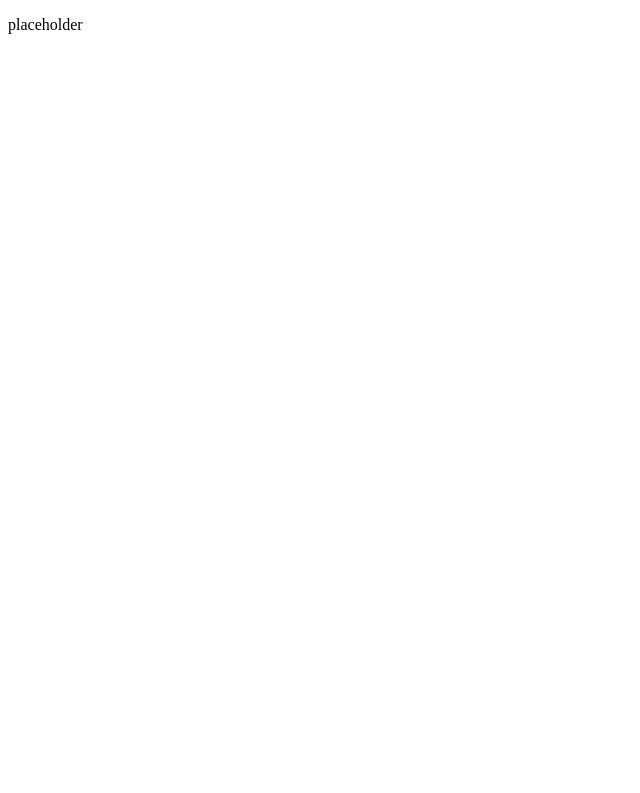
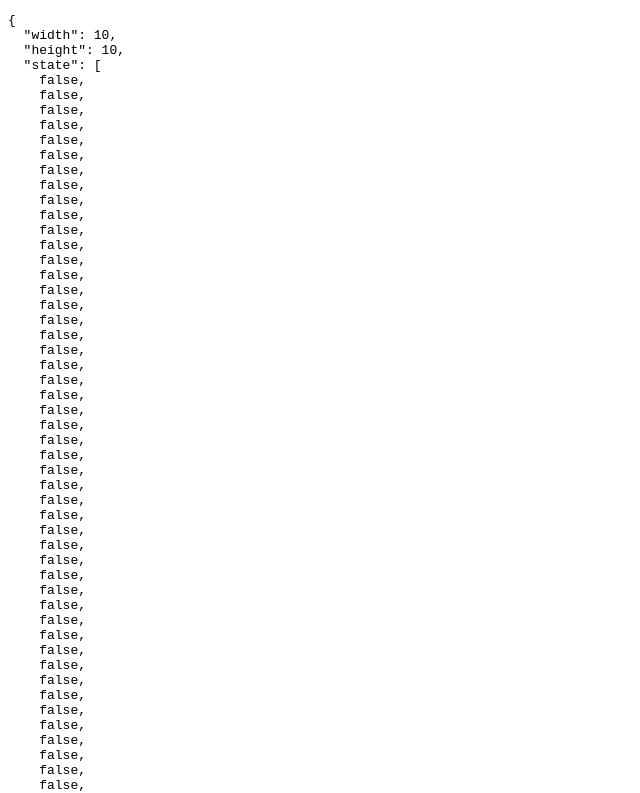
Before and after one commit to BrennanColberg/cgol, a Next.js app: page / in a window 1280 px wide. Shown: the top 793 px of the page, without its empty margins (0-640 px from the left). Built offline with nearby package versions, Linux system fonts and the light colour scheme.

Commit message:
state ticks & renders

```diff
--- a/pages/index.tsx
+++ b/pages/index.tsx
@@ -1,7 +1,17 @@
 import type { NextPage } from "next"
+import { useEffect, useState } from "react"
+import { Game, startGame, tickGame } from "../lib/game"
 
 const Home: NextPage = () => {
-  return <p className="text-red-400">placeholder</p>
+  const [game, setGame] = useState<Game>(startGame({ width: 10, height: 10 }))
+
+  useEffect(() => {
+    const tick = () => setGame((game) => tickGame(game))
+    const interval = setInterval(tick, 1000)
+    return () => clearInterval(interval)
+  }, [])
+
+  return <pre>{JSON.stringify(game, undefined, 2)}</pre>
 }
 
 export default Home
```
